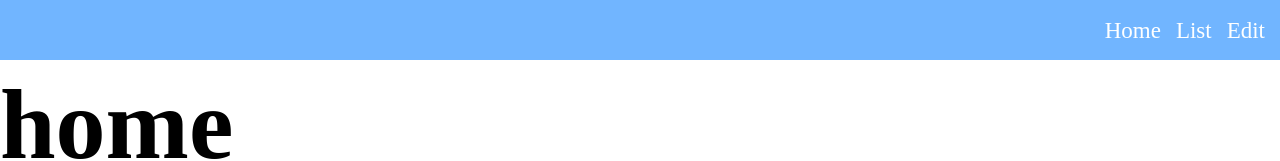
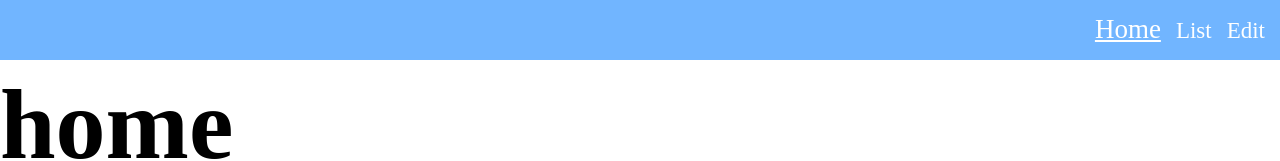
Before and after one commit to DavideBelvedere/ProgettoLista, an Angular app: page / in a window 1280 px wide. Shown: the top 161 px of the page. Built offline with nearby package versions, Linux system fonts and the light colour scheme.

Commit message:
aggiunta classe attiva

```diff
--- a/src/app/app.component.html
+++ b/src/app/app.component.html
@@ -2,7 +2,7 @@
 
 <navbar></navbar>
 <div [ngSwitch]="currentSection">
-    <home *ngSwitchCase="'home'"></home>
-    <list *ngSwitchCase="'list'"></list>
+    <home *ngSwitchCase="'Home'"></home>
+    <list *ngSwitchCase="'List'"></list>
     <edit *ngSwitchCase="'Edit'"></edit>
 </div>
--- a/src/app/app.component.ts
+++ b/src/app/app.component.ts
@@ -7,10 +7,10 @@ import { HeaderService } from './headerService';
   styleUrls: ['./app.component.css']
 })
 export class AppComponent {
-  currentSection = "home";
+  currentSection = "Home";
 
   constructor(private headerService: HeaderService) {
-    this.headerService.menuSelected$.subscribe((id:string)=>{//chiama una funzione al subscribe
+    this.headerService.menuSelected$.subscribe((id:string)=>{//chiama una funzione al subscribe che ha in ingresso il parametro id
       this.currentSection = id;
     });
   }
--- a/src/app/headerService.ts
+++ b/src/app/headerService.ts
@@ -7,7 +7,6 @@ export class HeaderService {
     public menuSelected$ = this.menuSelected.asObservable();
 
     public setSelection(id: string) {
-        alert(id);
         this.menuSelected.next(id);
     }
 }
--- a/src/app/navbar-component/navbar-component.component.css
+++ b/src/app/navbar-component/navbar-component.component.css
@@ -11,7 +11,7 @@
 
 ul {
     float: right;
-    margin-top: 18px;
+    margin-top: 14px;
     margin-right: 15px;
 }
 
@@ -24,5 +24,6 @@ nav>ul>li {
 }
 
 .active {
-    font-size: 100px;
+    font-size: 27px !important;
+    text-decoration: underline;
 }
--- a/src/app/navbar-component/navbar-component.component.ts
+++ b/src/app/navbar-component/navbar-component.component.ts
@@ -8,8 +8,8 @@ import { HeaderService } from '../headerService';
 })
 export class NavbarComponentComponent implements OnInit {
 
-  liComponents: MenuItem[] = [new MenuItem("Home", "home", true),
-  new MenuItem("List", "list", false),
+  liComponents: MenuItem[] = [new MenuItem("Home", "Home", true),
+  new MenuItem("List", "List", false),
   new MenuItem("Edit", "Edit", false)];
 
   constructor(private headerService: HeaderService) {
```
